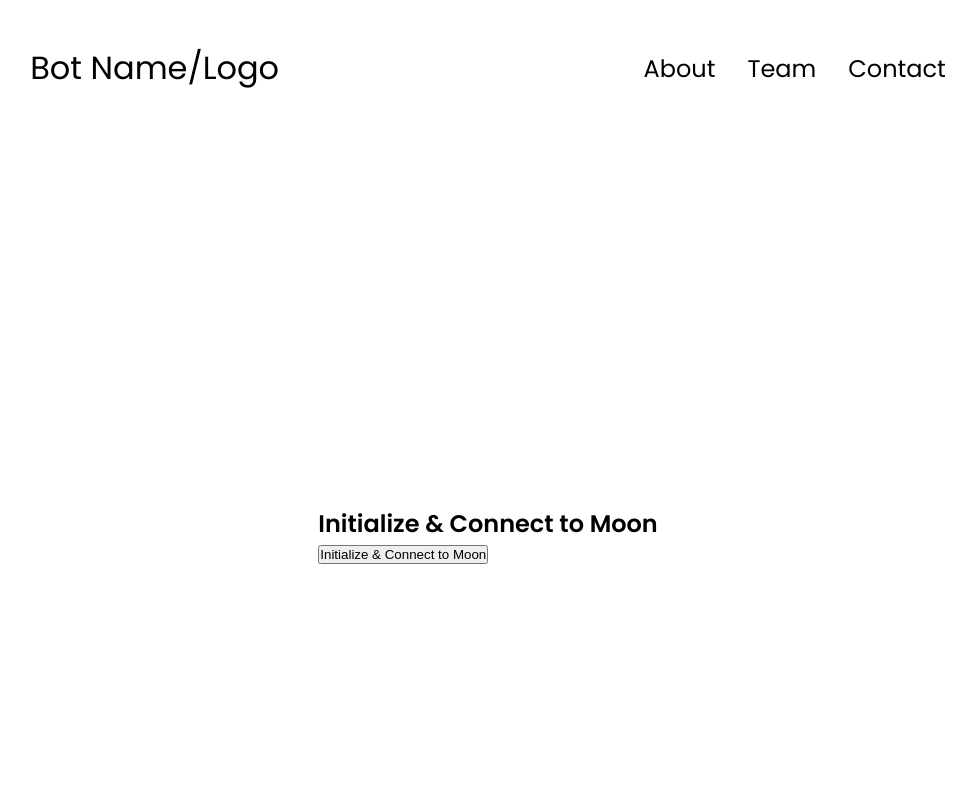
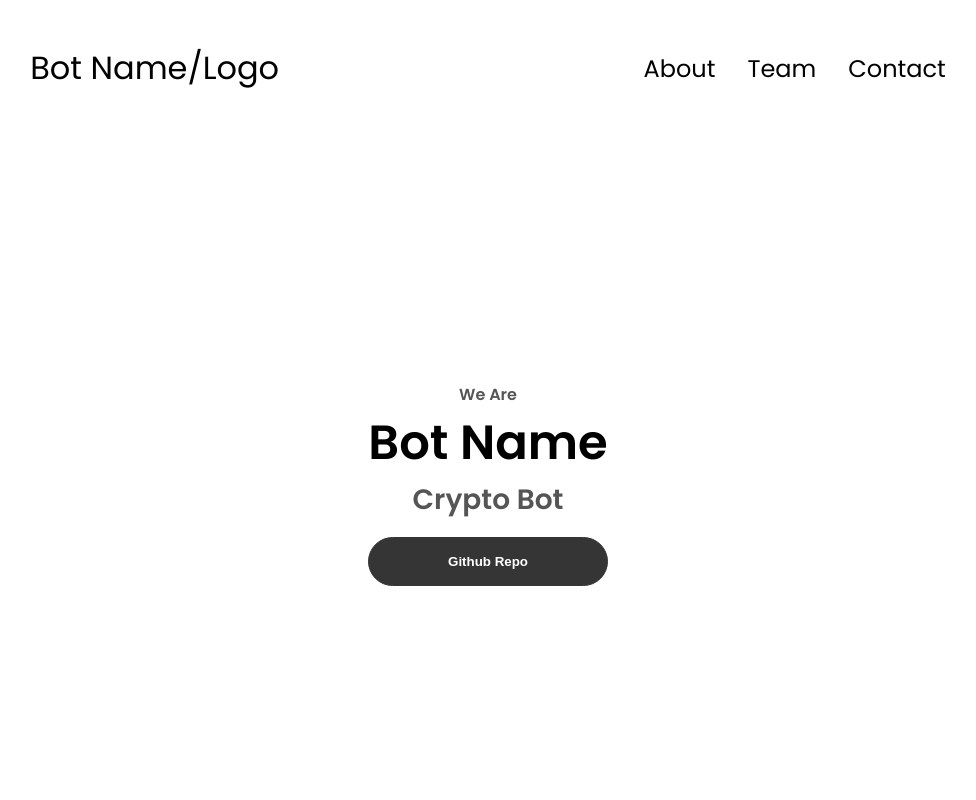
Before and after one commit to 0xBcamp/Kyle-janus-dragon, a Next.js app: page / in a window 1280 px wide. Shown: the top 800 px of the page, without its empty margins (152-1128 px from the left). Built offline with nearby package versions, Linux system fonts and the light colour scheme.

Commit message:
removing signup page from frontend

```diff
--- a/src/pages/index.tsx
+++ b/src/pages/index.tsx
@@ -9,9 +9,6 @@ const Home: NextPage = () => {
   return (
     <div>
       <Navbar/>
-      <div style={{ display: 'flex', justifyContent: 'center', alignItems: 'center', minHeight: '100vh' }}>
-        <SignupPage/>
-      </div>
       <Home_Page/>
     </div>
   );
```
